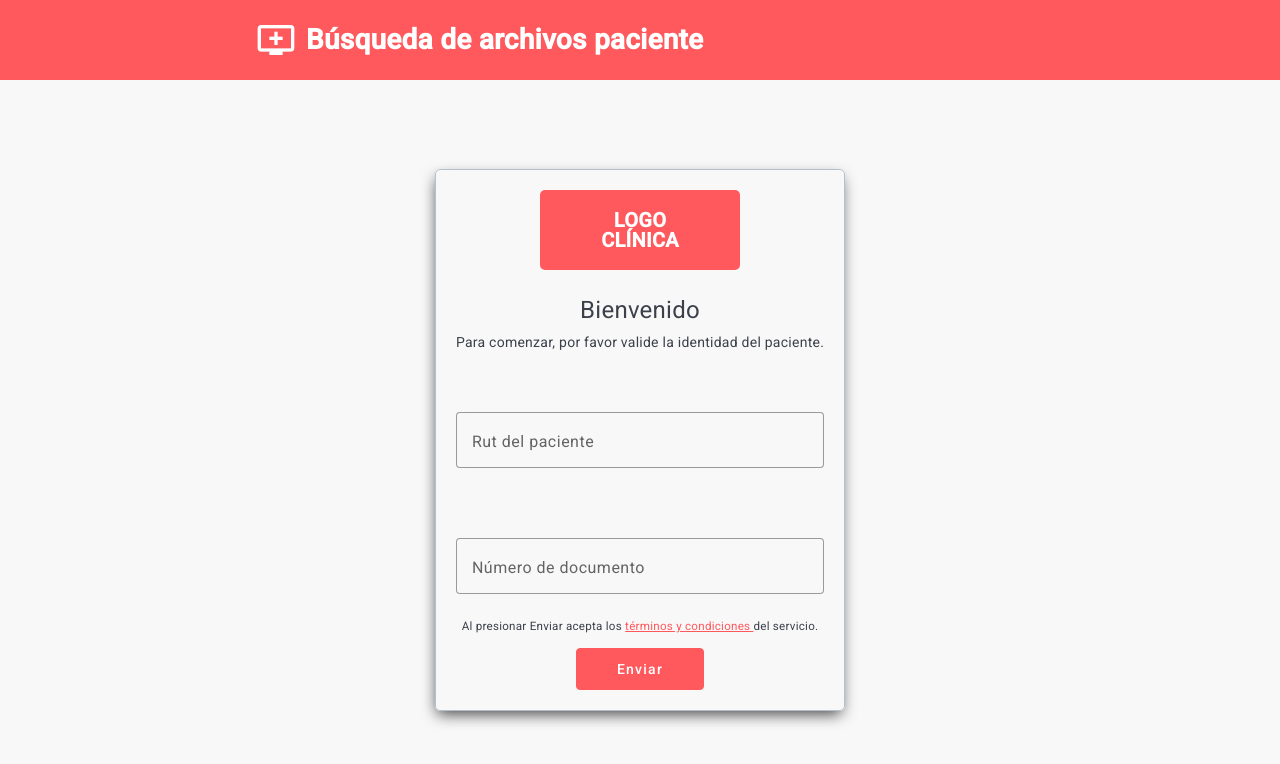
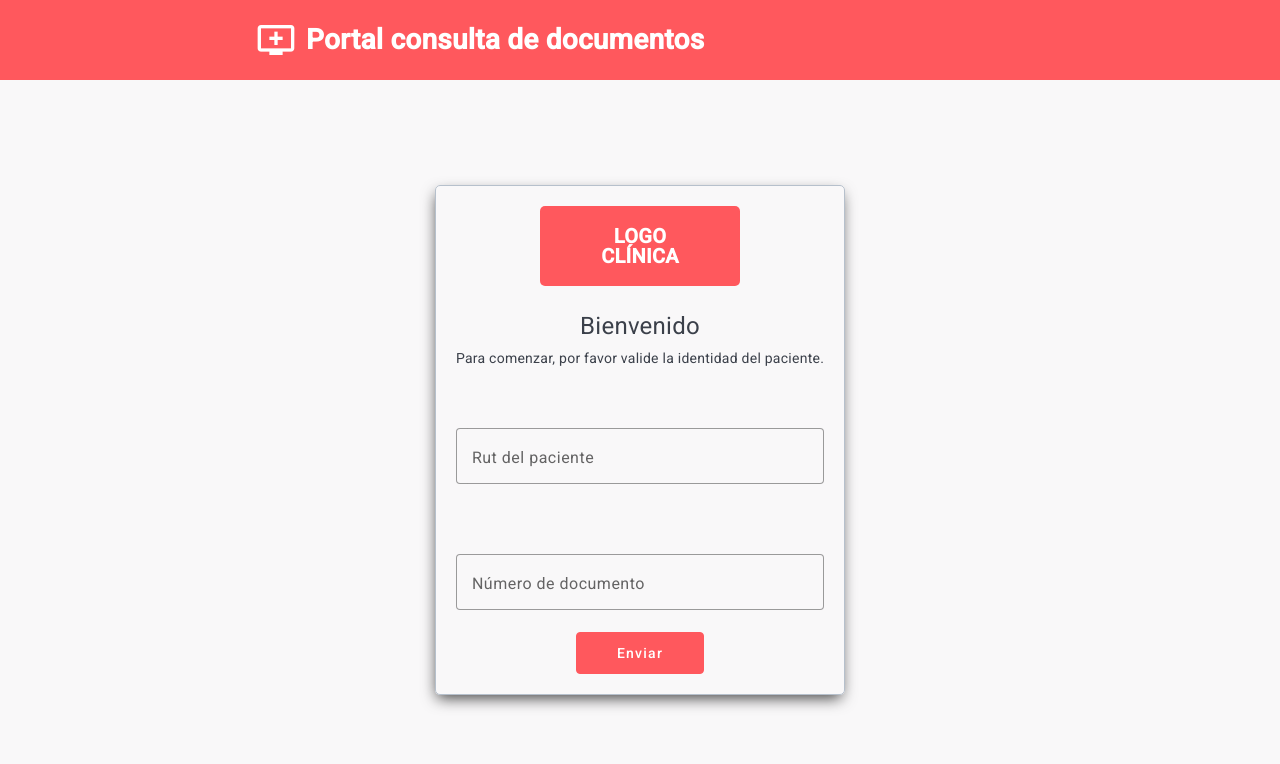
Before and after one commit to alexalvarezmarambio/front-mockup-search-pacient, an Angular app: page /main/mfa in a window 1280 px wide. Shown: the top 764 px of the page. Built offline with nearby package versions, Linux system fonts and the light colour scheme.

Commit message:
Observaciones Eric

```diff
--- a/src/app/pages/main/main.component.html
+++ b/src/app/pages/main/main.component.html
@@ -2,7 +2,7 @@
   <div class="header">
     <div class="header-title">
       <mat-icon class="icon">add_to_queue</mat-icon>
-      <span>Búsqueda de archivos paciente</span>
+      <span>Portal consulta de documentos</span>
     </div>
   </div>
 
--- a/src/app/pages/mfa/mfa.component.html
+++ b/src/app/pages/mfa/mfa.component.html
@@ -21,12 +21,6 @@
       </mat-form-field>
     </div>
 
-    <h5>
-      Al presionar Enviar acepta los
-      <a class="link" (click)="modalPolitics()"> términos y condiciones </a>
-      del servicio.
-    </h5>
-
     <button
       mat-flat-button
       color="primary"
--- a/src/app/pages/security-question/security-question.component.html
+++ b/src/app/pages/security-question/security-question.component.html
@@ -44,6 +44,12 @@
   </mat-radio-group>
 </div>
 
+<h5 class="btn-send">
+  Al presionar Enviar acepta los
+  <a class="link" (click)="modalPolitics()"> términos y condiciones </a>
+  del servicio.
+</h5>
+
 <div class="btn-send">
   <button mat-flat-button color="primary" routerLink="/main/download-file">
     Enviar
--- a/src/app/pages/security-question/security-question.component.ts
+++ b/src/app/pages/security-question/security-question.component.ts
@@ -1,7 +1,9 @@
-import { Component } from '@angular/core';
+import { Component, inject } from '@angular/core';
 import { MatButtonModule } from '@angular/material/button';
+import { MatDialog } from '@angular/material/dialog';
 import { MatRadioModule } from '@angular/material/radio';
 import { RouterLink } from '@angular/router';
+import { ModalPoliticsComponent } from '../../components/modal-politics/modal-politics.component';
 
 @Component({
   selector: 'app-security-question',
@@ -9,4 +11,12 @@ import { RouterLink } from '@angular/router';
   templateUrl: './security-question.component.html',
   styleUrl: './security-question.component.scss',
 })
-export class SecurityQuestionComponent {}
+export class SecurityQuestionComponent {
+  dialog = inject(MatDialog);
+
+  modalPolitics() {
+    this.dialog.open(ModalPoliticsComponent, {
+      width: '30%',
+    });
+  }
+}
```
Also changed, not shown: 3 other files (tests, documents, lock files or other folders).
